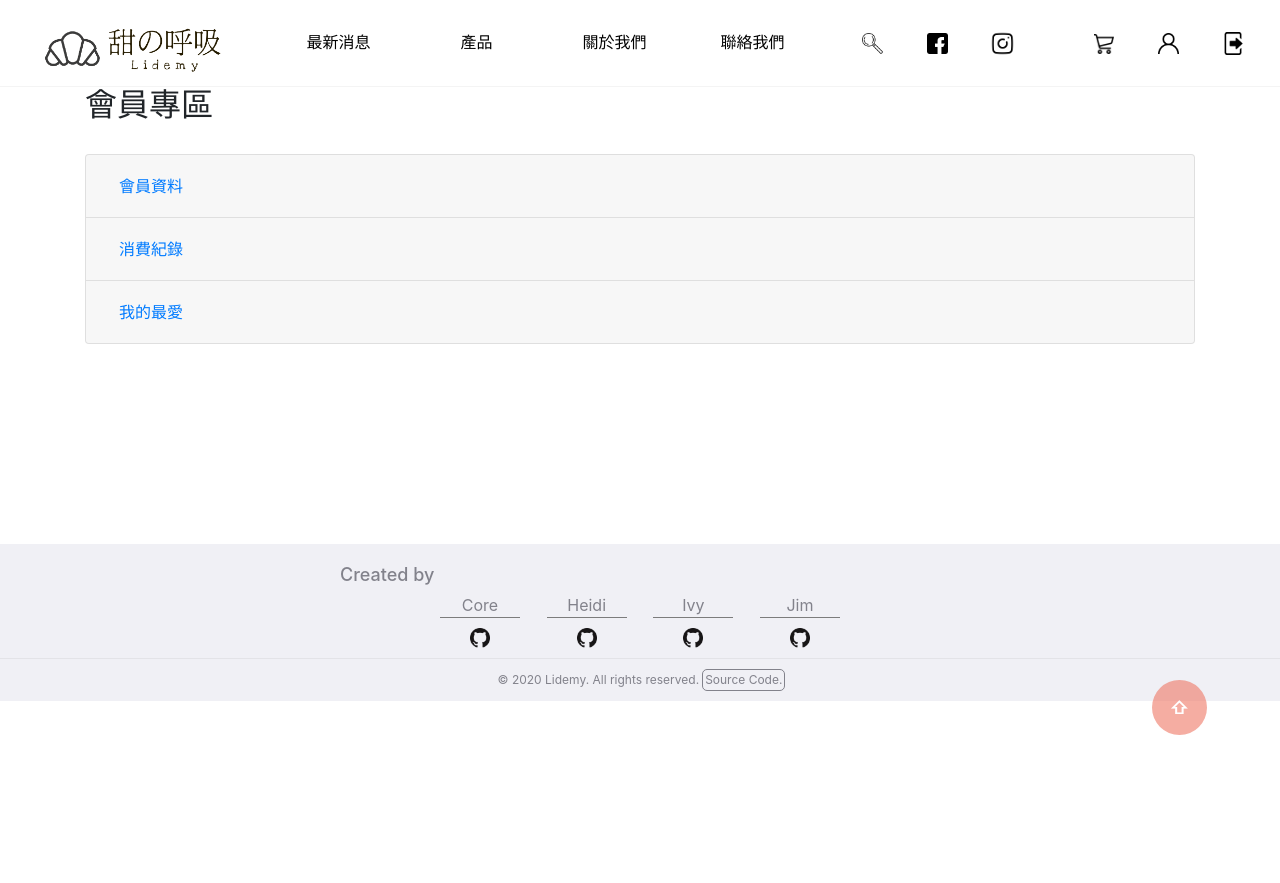
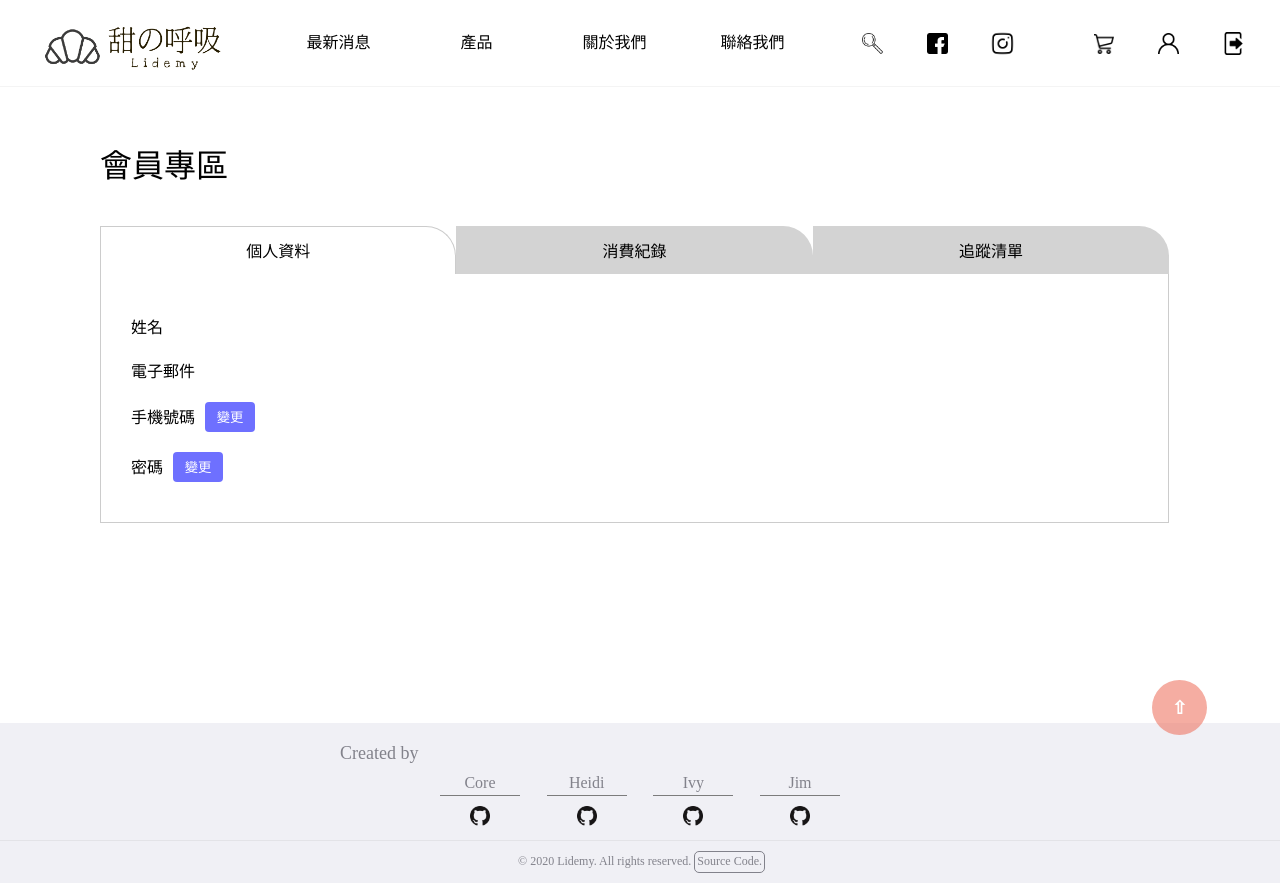
Before and after one commit to corekang/sweetbreath, a React (Create React App) app: page /#/member in a window 1280 px wide. Before the commit the page ends 800 px from the top, so only its background shows below. Built offline with nearby package versions, Linux system fonts and the light colour scheme.

Commit message:
SBP-16_pages/user/MemberPage_v3

```diff
--- /dev/null
+++ b/src/components/Tab/Tab.js
@@ -0,0 +1,35 @@
+import styled from "styled-components";
+import { H1, MEDIA_QUERY } from "../../constants/style";
+import { theme } from "../../constants/theme";
+
+export const Tabs = styled.div`
+  overflow: hidden;
+  background: #ffffff;
+  height: 3em;
+`;
+
+// margin-right: 0.1em;
+// height: ${(props) => (props.active ? "3em" : "2.6em; top:.4em")};
+export const Tab = styled.button`
+  border: none;
+  outline: none;
+  cursor: pointer;
+  width: 33%;
+  position: relative;
+
+  font-size: 1em;
+  border: ${(props) => (props.active ? "1px solid #ccc" : "")};
+  border-bottom: ${(props) => (props.active ? "none" : "")};
+  background-color: ${(props) => (props.active ? "white" : "lightgray")};
+  height: ${(props) => (props.active ? "3em" : "3em;")};
+  transition: background-color 0.5s ease-in-out;
+  border-top-right-radius: 30px;
+
+  :hover {
+    background-color: white;
+  }
+`;
+
+export const Content = styled.div`
+  ${(props) => (props.active ? "" : "display: none")}
+`;
--- /dev/null
+++ b/src/components/Table/Table.js
@@ -0,0 +1,28 @@
+const someArray = [1, 2, 3];
+
+const Table = () => (
+  <table>
+    <tr>
+      <th>序號</th>
+      <th>訂單編號</th>
+      <th>訂購時間</th>
+      <th>訂單金額</th>
+      <th>訂購內容</th>
+      <th>處理狀態</th>
+    </tr>
+    {Object.values(someArray).map((value, index) => {
+      return (
+        <tr key={index}>
+          <td>{value}</td>
+          <td>{value}</td>
+          <td>{value}</td>
+          <td>{value}</td>
+          <td>{value}</td>
+          <td>{value}</td>
+        </tr>
+      );
+    })}
+  </table>
+);
+
+export default Table;
--- a/src/pages/user/MemberPage/MemberPage.js
+++ b/src/pages/user/MemberPage/MemberPage.js
@@ -1,11 +1,12 @@
-import styled from "styled-components";
+import styled, { createGlobalStyle } from "styled-components";
 import { H1, MEDIA_QUERY } from "../../../constants/style";
 import { theme } from "../../../constants/theme";
-import "bootstrap/dist/css/bootstrap.min.css";
-import { Container, Accordion, Card, Button } from "react-bootstrap";
 import { Link } from "react-router-dom";
+import React, { useState } from "react";
+import { Tabs, Tab, Content } from "../../../components/Tab/Tab.js";
+import Table from "../../../components/Table/Table.js";
 
-const PageContainer = styled(Container)`
+const Container = styled.div`
   * {
     box-sizing: border-box;
   }
@@ -22,48 +23,119 @@ const PageContainer = styled(Container)`
   }
 `;
 
-const PageTitle = styled(H1)``;
+const PageTitle = styled(H1)`
+  margin-bottom: 40px;
+`;
 
-const MemberCard = styled(Card)`
-  margin-top: 30px;
+const TabGroup = styled.div`
+  width: 99%;
+  border: 1px solid #ccc;
+  border-top: none;
+  padding: 30px;
+`;
+
+const TabItem = styled.div`
+  display: column;
+  padding: 10px 0;
+  box-sizing: border-box;
+`;
+
+const EditButton = styled.button`
+  width: 50px;
+  height: 30px;
+  border-radius: 4px;
+  background-color: ${theme.colors.mainPrimary};
+  border: 0;
+  color: #ffffff;
+  margin-left: 10px;
+  cursor: pointer;
+`;
+
+const GlobalStyle = createGlobalStyle`
+  table {
+    width: 100%;
+    border: 1px solid black;
+    border-collapse: collapse;
+    th, td {
+      border: 1px solid black;
+      border-collapse: collapse;
+    }
+    th, td, tr {
+      padding: 10px;
+    }
+    th {
+      text-align: left;
+    }
+  }
 `;
 
 export default function MemberPage() {
+  const [active, setActive] = useState(0);
+  const handleClick = (e) => {
+    const index = parseInt(e.target.id, 0);
+    if (index !== active) {
+      setActive(index);
+    }
+  };
   return (
     <Container>
       <PageTitle>會員專區</PageTitle>
-      <Accordion>
-        <MemberCard>
-          <Card.Header>
-            <Accordion.Toggle as={Button} variant="link" eventKey="0">
-              會員資料
-            </Accordion.Toggle>
-          </Card.Header>
-          <Accordion.Collapse eventKey="0">
-            <Card.Body>Hello! I'm the body</Card.Body>
-          </Accordion.Collapse>
-        </MemberCard>
-        <Card>
-          <Card.Header>
-            <Accordion.Toggle as={Button} variant="link" eventKey="1">
-              消費紀錄
-            </Accordion.Toggle>
-          </Card.Header>
-          <Accordion.Collapse eventKey="1">
-            <Card.Body>Hello! I'm another body</Card.Body>
-          </Accordion.Collapse>
-        </Card>
-        <Card>
-          <Card.Header>
-            <Accordion.Toggle as={Button} variant="link" eventKey="2">
-              我的最愛
-            </Accordion.Toggle>
-          </Card.Header>
-          <Accordion.Collapse eventKey="2">
-            <Card.Body>Hello! I'm another body</Card.Body>
-          </Accordion.Collapse>
-        </Card>
-      </Accordion>
+      <Tabs>
+        <Tab onClick={handleClick} active={active === 0} id={0}>
+          個人資料
+        </Tab>
+        <Tab onClick={handleClick} active={active === 1} id={1}>
+          消費紀錄
+        </Tab>
+        <Tab onClick={handleClick} active={active === 2} id={2}>
+          追蹤清單
+        </Tab>
+      </Tabs>
+      <>
+        <Content active={active === 0}>
+          <TabGroup>
+            <TabItem>姓名</TabItem>
+            <TabItem>電子郵件</TabItem>
+            <TabItem>
+              手機號碼<EditButton>變更</EditButton>
+            </TabItem>
+            <TabItem>
+              密碼<EditButton>變更</EditButton>
+            </TabItem>
+          </TabGroup>
+        </Content>
+        <Content active={active === 1}>
+          <TabGroup>
+            <GlobalStyle />
+            <Table />
+          </TabGroup>
+        </Content>
+        <Content active={active === 2}>
+          <TabGroup>
+            <TabItem>
+              商品名稱1<EditButton>購買</EditButton>
+              <EditButton>刪除</EditButton>
+            </TabItem>
+            <TabItem>
+              商品名稱2<EditButton>購買</EditButton>
+              <EditButton>刪除</EditButton>
+            </TabItem>
+          </TabGroup>
+        </Content>
+      </>
+      {/* <Tabs>
+        <TabList>
+          <Tab>Title 1</Tab>
+          <Tab>Title 2</Tab>
+        </TabList>
+
+        <TabPanel>
+          <h2>Any content 1</h2>
+        </TabPanel>
+        <TabPanel>
+          <h2>Any content 2</h2>
+        </TabPanel>
+      </Tabs> */}
     </Container>
   );
 }
```
Also changed, not shown: 1 other file (tests, documents, lock files or other folders).
